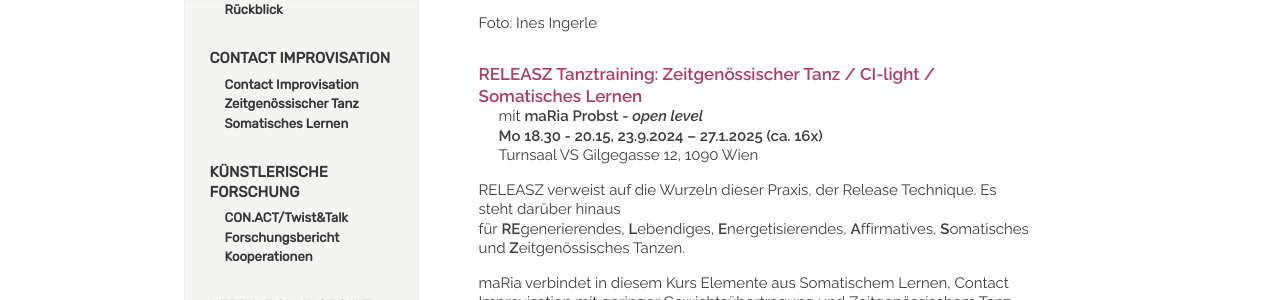
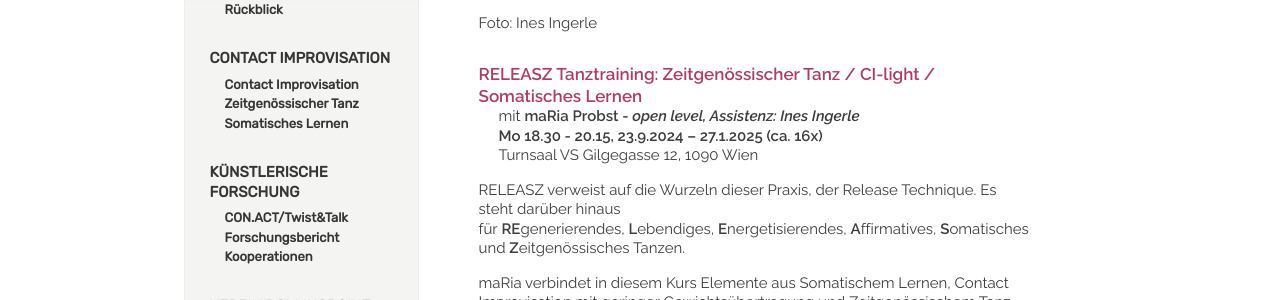
Before and after one commit to manulari/rollingpointat, a Jekyll site: the page built from _pages_de/releasze.md, in a window 1280 px wide. Shown: the part 458-758 px from the top of the page. Built offline with Jekyll 4.4.1, drawn with Linux system fonts in a browser that asks for light colours; comment, search, counter and statistics services are not loaded.

Commit message:
Update page (de) “releasze”

```diff
--- a/_pages_de/releasze.md
+++ b/_pages_de/releasze.md
@@ -9,7 +9,7 @@ Foto: Ines Ingerle
 
 #### RELEASZ Tanztraining: Zeitgenössischer Tanz / CI-light / Somatisches Lernen
 
-mit **maRia Probst - *open level***\
+mit **maRia Probst - *open level, Assistenz: Ines Ingerle***\
 **Mo 18.30 - 20.15, 23.9.2024 – 27.1.2025 (ca. 16x)**\
 Turnsaal VS Gilgegasse 12, 1090 Wien
 
```
